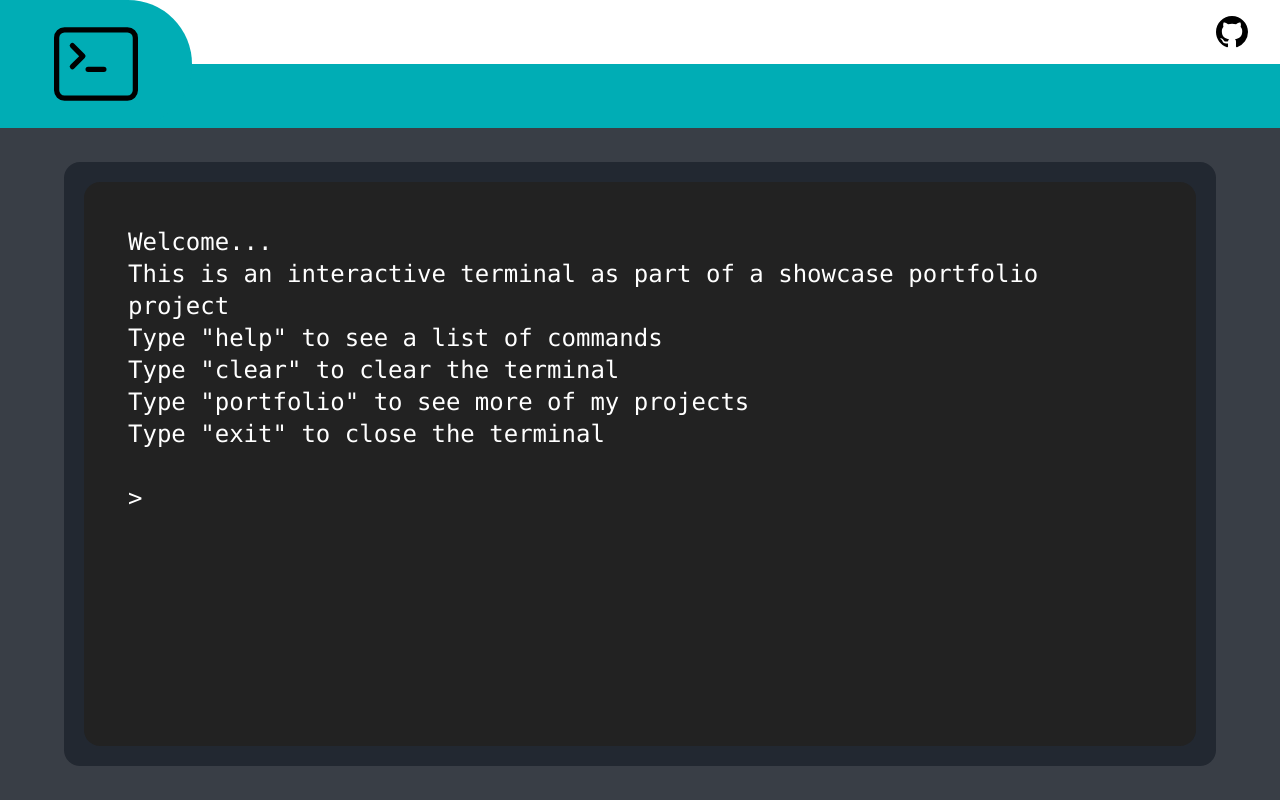
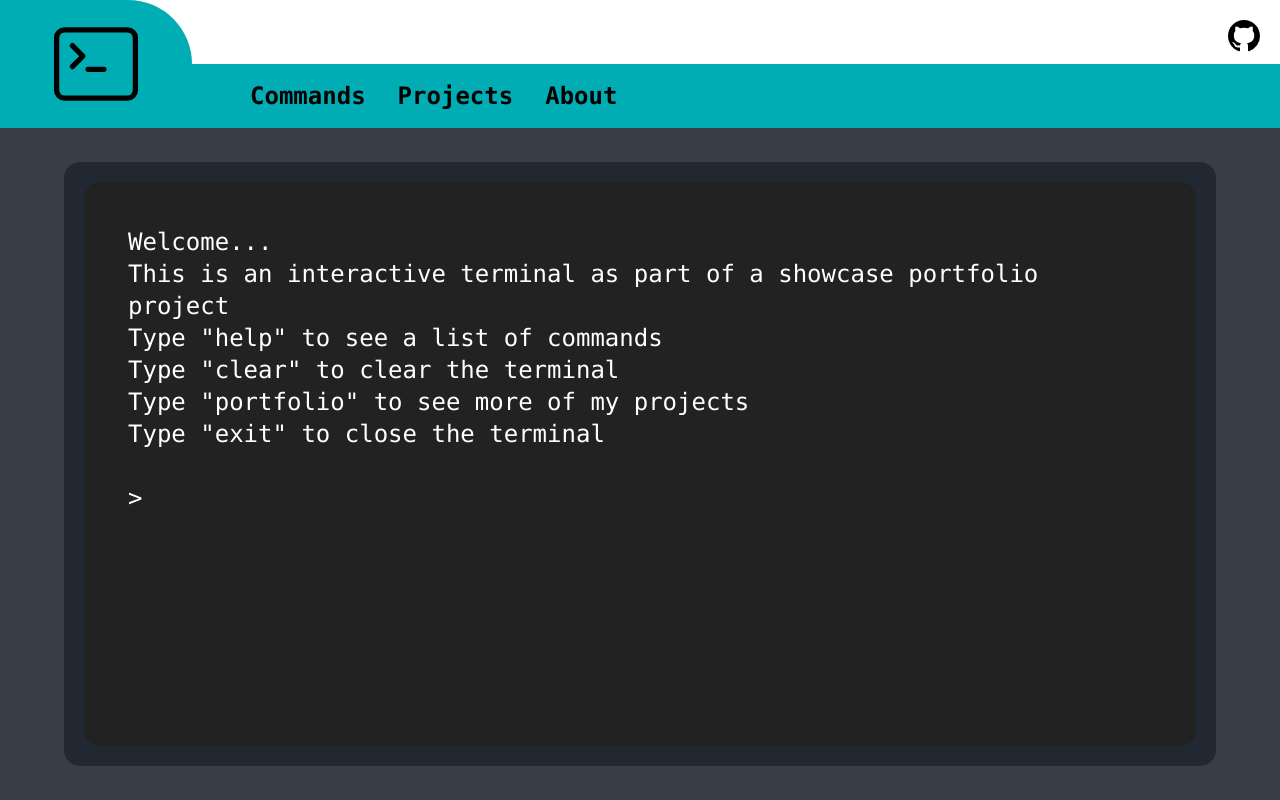
Before and after one commit to MadeInUtrecht/react-terminal, a React (Create React App) app: page / in a window 1280 px wide. Built offline with nearby package versions, Linux system fonts and the light colour scheme.

Commit message:
Navbar items added

```diff
--- a/src/components/Navbar.jsx
+++ b/src/components/Navbar.jsx
@@ -3,18 +3,28 @@ import { BsTerminal, BsGithub } from 'react-icons/bs'
 
 const styles = {
     navbar: `w-full h-32`,
-    upperBar: `w-full h-16 bg-white flex justify-end items-center pr-8`,
+    upperBar: `w-full h-16 bg-white flex justify-start items-center pr-8`,
     lowerBar: `w-full h-16 bg-[#00ADB5]`,
-    logoDiv: `w-[15%] h-32 bg-[#00ADB5] absolute top-0 left-0 rounded-r-full flex justify-center items-center`,
+    items: `w-[100%] h-full flex justify-start items-center space-x-8 font-bold text-2xl font-mono pl-[250px]`,
+    logoDiv: `w-48 h-32 bg-[#00ADB5] absolute top-0 left-0 rounded-r-full flex justify-center items-center`,
+    icons: `absolute top-5 right-5 flex justify-center items-center `,
 }
 
 const Navbar = () => {
   return (
     <div className={styles.navbar}>
         <div className={styles.upperBar}>
-          <BsGithub size={32} />
+          <div className={styles.icons}>
+            <BsGithub size={32} />
+          </div>
         </div>
-        <div className={styles.lowerBar}></div>
+        <div className={styles.lowerBar}>
+        <div className={styles.items}>
+            <h1>Commands</h1>
+            <h1>Projects</h1>
+            <h1>About</h1>
+          </div>
+        </div>
         <div className={styles.logoDiv}>
           <BsTerminal size={84} />
         </div>
--- a/src/components/TerminalTest2.jsx
+++ b/src/components/TerminalTest2.jsx
@@ -1,13 +1,15 @@
-import React from 'react';
+import React, { useRef, useEffect } from 'react';
 
 const styles = {
-  terminalBorder: `w-[100%] h-[100%] rounded-2xl flex justify-center items-center p-5`,
-  terminal: `w-[100%] h-[100%] md:w-[100%] md:h-[100%] rounded-2xl flex flex-col justify-start items-start font-mono text-white text-2xl p-11 overflow-auto bg-[#222] `,
-  input: `text-2xl text-white bg-transparent outline-none focus:outline-none`,
-  message: ``,
-};
+    terminalBorder: `w-[100%] h-[100%] rounded-2xl flex justify-center items-center p-5`,
+    terminal: `w-[100%] h-[100%] md:w-[100%] md:h-[100%] rounded-2xl flex flex-col justify-start items-start font-mono text-white text-2xl p-11 overflow-auto flex-grow bg-[#222] `,
+    input: `text-2xl text-white bg-transparent outline-none focus:outline-none  `,
+    message: ``,
+  };
+
 
 const TerminalTest2 = () => {
+
   const [input, setInput] = React.useState('');
   const [messages, setMessages] = React.useState([
     'Welcome...',
@@ -18,13 +20,15 @@ const TerminalTest2 = () => {
     'Type "exit" to close the terminal',
   ]);
   const [textColor, setTextColor] = React.useState('#ffffff');
+  const terminalRef = useRef(null);
+  const inputRef = useRef(null);
 
-  const handleSubmit = (e) => {
+  const handleSubmit = async (e) => {
     e.preventDefault();
     setMessages([...messages, input]);
     setInput('');
     if (input === 'help') {
-        setMessages([...messages, '-','help - show a list of commands', 'clear - clear the terminal', 'exit - close the terminal', 'color-red/green/white/yellow/blue - change text color']);
+        setMessages([...messages, '-','help - show a list of commands', 'clear - clear the terminal', 'exit - close the terminal', 'color-red/green/white/yellow/blue - change text color', 'weather-"cityname" - get the weather for a city']);
     } else if (input === 'clear') {
         setMessages(['The terminal has been cleared...']);
     } else if (input === 'exit') {
@@ -54,17 +58,36 @@ const TerminalTest2 = () => {
         setMessages([...messages, '-','Text color changed to ' + color]);
     } else if (input === 'portfolio') {
         window.open('https://www.vadimboot.com', '_blank');
-    }
-    else {
+    } else if (input.startsWith('weather-')) {
+        const city = input.slice(8);
+        const API_KEY = 'e0196a799da31cf12346606037ede7d0';
+        const url = `https://api.openweathermap.org/data/2.5/weather?q=${city}&appid=${API_KEY}&units=metric`;
+        try {
+          const response = await fetch(url);
+          const data = await response.json();
+          const weatherInfo = `${data.name}: ${data.weather[0].description}, temperature: ${data.main.temp} °C, feels like: ${data.main.feels_like} °C`;
+          setMessages([...messages, '-', weatherInfo]);
+        } catch (error) {
+          setMessages([...messages, '-', `Sorry, could not retrieve weather information for ${city}`]);
+        }
+    } else {
         setMessages([...messages, '-','Sorry, that is not a valid command']);
     }
 };
 
+    useEffect(() => {
+        const terminal = terminalRef.current;
+        terminal.scrollTop = terminal.scrollHeight;
+    }, [messages]);
+
+    const handleClick = () => {
+        inputRef.current.focus();
+      }
 
   return (
     <>
     <div className={styles.terminalBorder}>
-      <div className={styles.terminal}>
+      <div className={styles.terminal} ref={terminalRef} onClick={handleClick}>
         {messages.map((message, index) => (
           <p key={index} style={{color: textColor}} className={styles.message}>
             {message}
@@ -78,6 +101,7 @@ const TerminalTest2 = () => {
             type="text"
             value={input}
             onChange={(e) => setInput(e.target.value)}
+            ref={inputRef}
           ></input>
         </form>
       </div>
```
